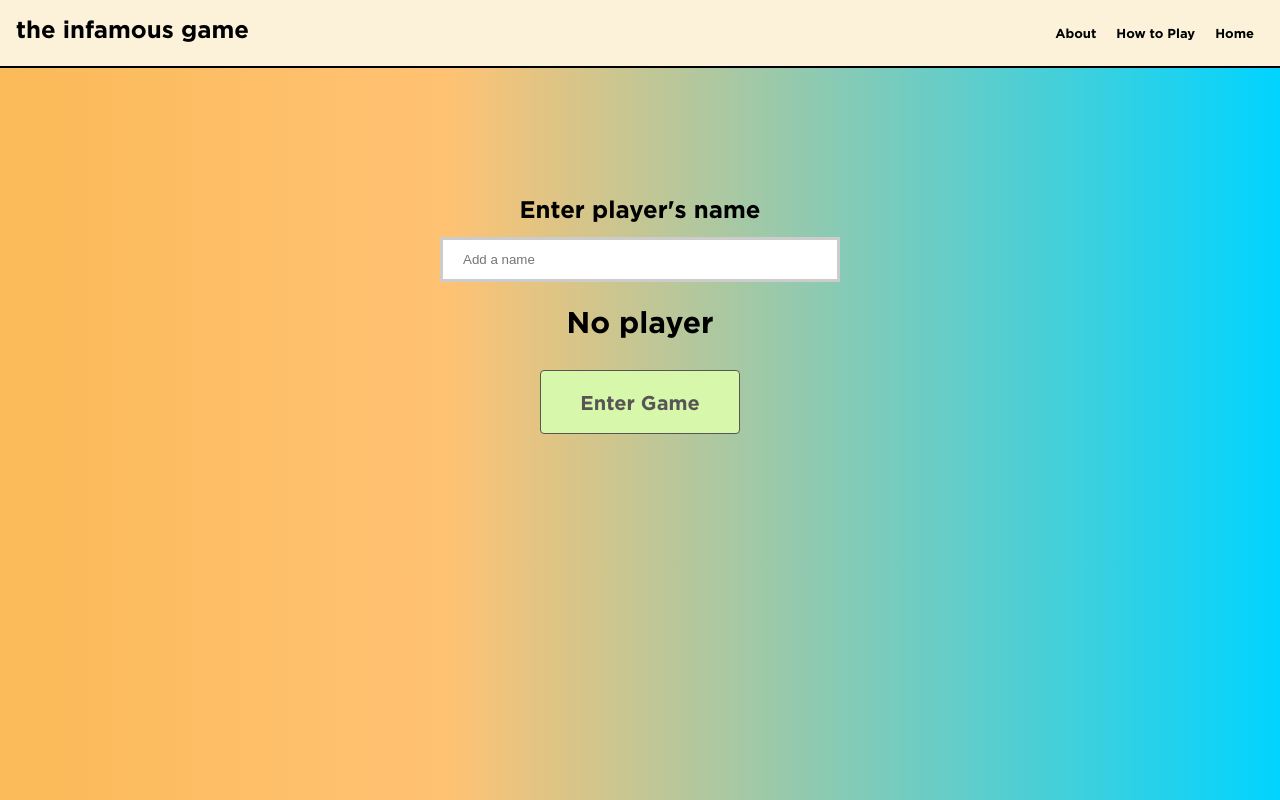
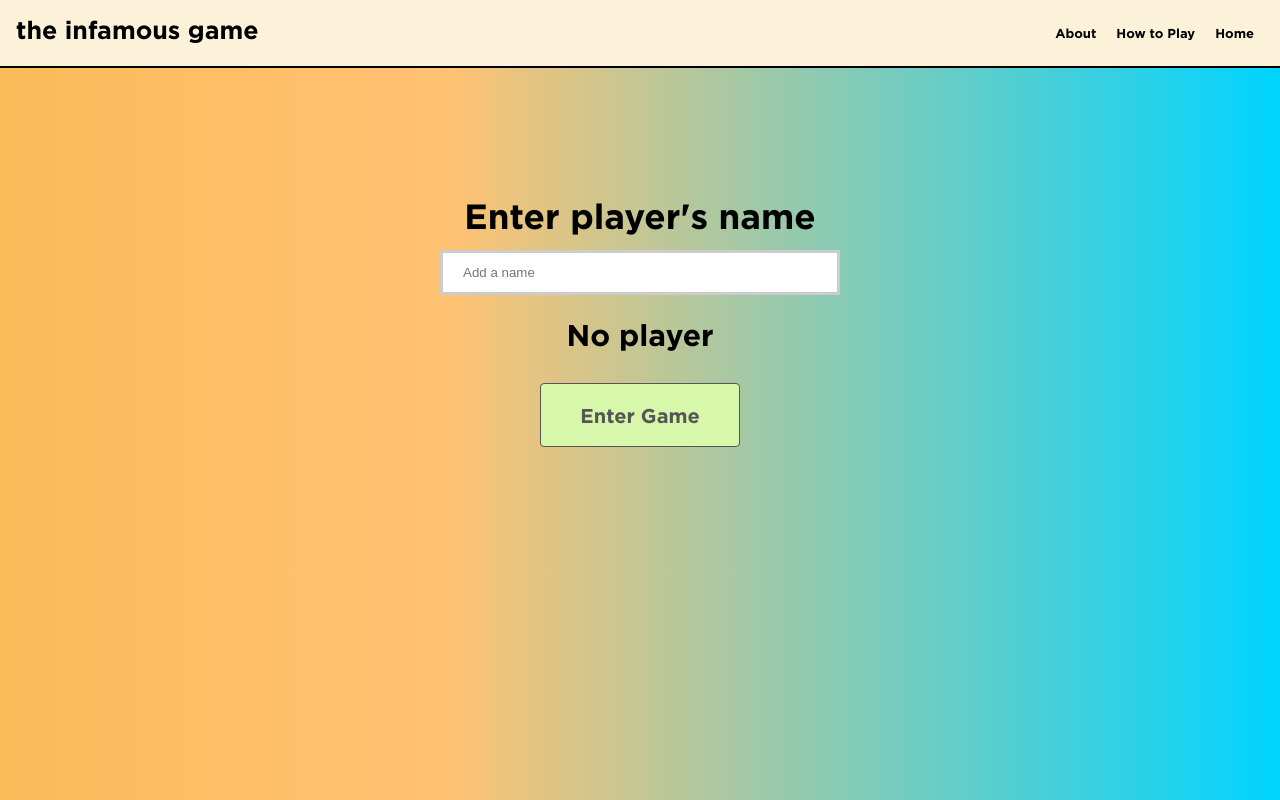
Before and after one commit to Lhazael/truth-or-dare, a plain HTML site: page index.html in a window 1280 px wide. Both pictures are taken after a click on the button "START". Drawn offline with Linux system fonts and the light colour scheme.

Commit message:
new update css day-4

```diff
--- a/index.html
+++ b/index.html
@@ -16,7 +16,7 @@
 
   <header>
     <div class="site-name">
-      <h2>the infamous game</h2>
+      <h3>the infamous game</h3>
     </div>
 
     <!-- NAV BAR -->
--- a/style.css
+++ b/style.css
@@ -27,6 +27,14 @@ h1 {
 
 h2, h3 {
   font-family: 'Gotham';
+}
+
+h2 {
+  font-size: 35px;
+}
+
+h3 {
+  font-size: 25px;
 }
 
 body {
@@ -163,6 +171,8 @@ li a {
   padding: 1%;
   text-align: center;
 }
+
+
 /*
 footer {
   display: flex;
```
